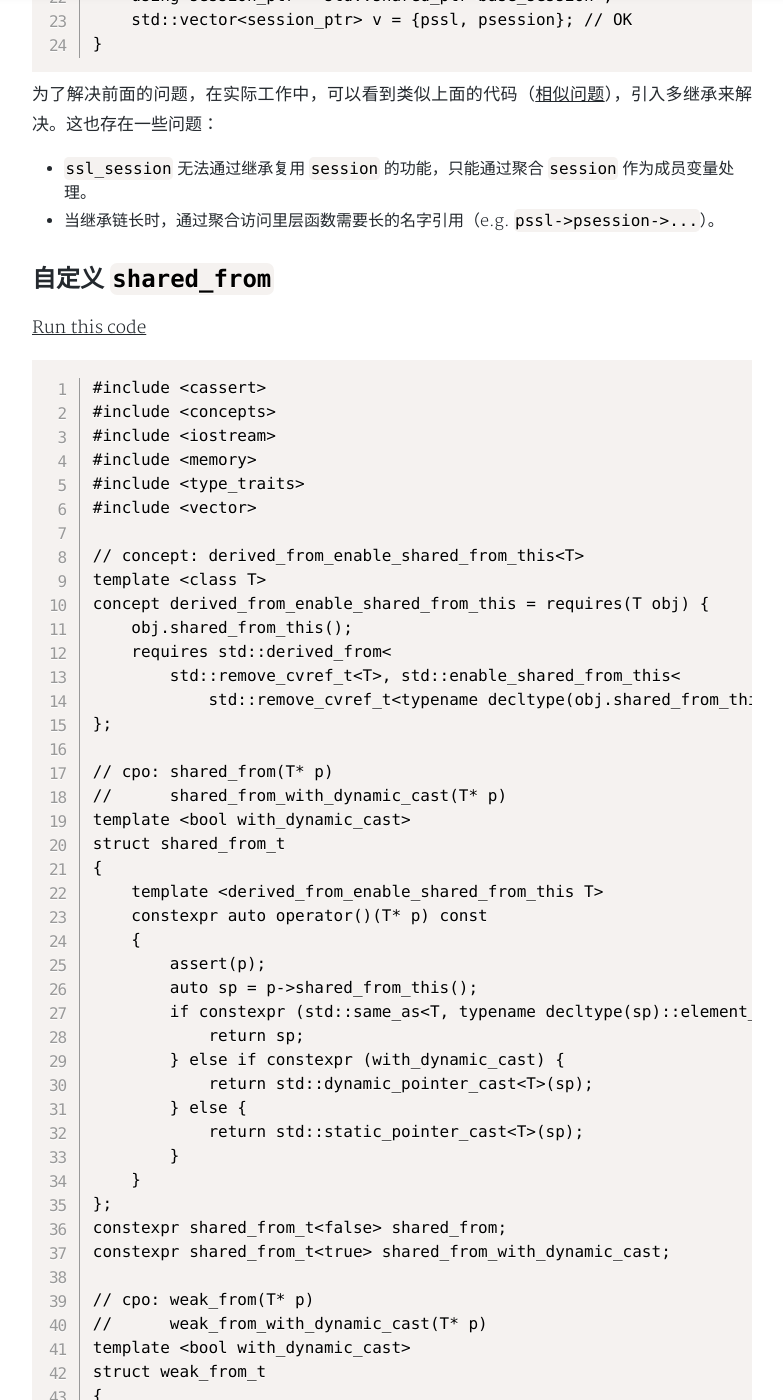
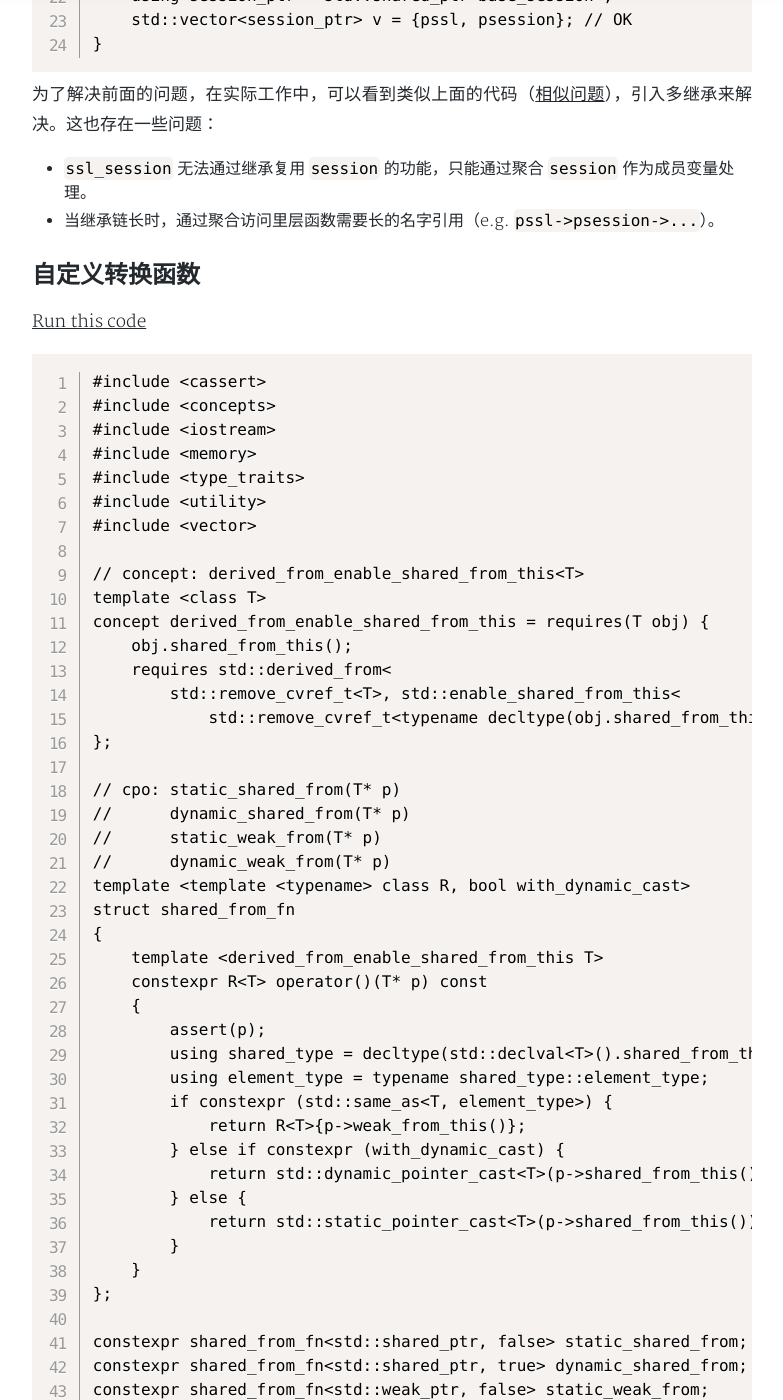
Before and after one commit to yanminhui/yanminhui.github.io, a Jekyll site: the page built from _posts/articles/2023-05-21-enable_shared_from_this.md, in a window 1280 px wide and 1400 px high, scrolled down 1882 px. Shown: the whole window, without its empty margins (248-1031 px from the left). Built offline with Jekyll 4.4.1, drawn with Linux system fonts in a browser that asks for light colours; nearby versions of some CDN libraries; a style sheet for code colours, icons or effects is not loaded; some of the changed text lies outside the part shown.

Commit message:
Update enable_shared_from_this

````diff
--- a/_posts/articles/2023-05-21-enable_shared_from_this.md
+++ b/_posts/articles/2023-05-21-enable_shared_from_this.md
@@ -72,15 +72,16 @@
 - `ssl_session` 无法通过继承复用 `session` 的功能，只能通过聚合 `session` 作为成员变量处理。
 - 当继承链长时，通过聚合访问里层函数需要长的名字引用（e.g. `pssl->psession->...`）。
 
-## 自定义 `shared_from`
+## 自定义转换函数
 
-[Run this code](https://godbolt.org/z/fodKd9q8G)
+[Run this code](https://godbolt.org/z/YMr46YWWY)
 ```.cpp
 #include <cassert>
 #include <concepts>
 #include <iostream>
 #include <memory>
 #include <type_traits>
+#include <utility>
 #include <vector>
 
 // concept: derived_from_enable_shared_from_this<T>
@@ -92,49 +93,33 @@
             std::remove_cvref_t<typename decltype(obj.shared_from_this())::element_type>>>;
 };
 
-// cpo: shared_from(T* p)
-//      shared_from_with_dynamic_cast(T* p)
-template <bool with_dynamic_cast>
-struct shared_from_t
+// cpo: static_shared_from(T* p)
+//      dynamic_shared_from(T* p)
+//      static_weak_from(T* p)
+//      dynamic_weak_from(T* p)
+template <template <typename> class R, bool with_dynamic_cast>
+struct shared_from_fn
 {
     template <derived_from_enable_shared_from_this T>
-    constexpr auto operator()(T* p) const
+    constexpr R<T> operator()(T* p) const
     {
         assert(p);
-        auto sp = p->shared_from_this();
-        if constexpr (std::same_as<T, typename decltype(sp)::element_type>) {
-            return sp;
+        using shared_type = decltype(std::declval<T>().shared_from_this());
+        using element_type = typename shared_type::element_type;
+        if constexpr (std::same_as<T, element_type>) {
+            return R<T>{p->weak_from_this()};
         } else if constexpr (with_dynamic_cast) {
-            return std::dynamic_pointer_cast<T>(sp);
+            return std::dynamic_pointer_cast<T>(p->shared_from_this());
         } else {
-            return std::static_pointer_cast<T>(sp);
+            return std::static_pointer_cast<T>(p->shared_from_this());
         }
     }
 };
-constexpr shared_from_t<false> shared_from;
-constexpr shared_from_t<true> shared_from_with_dynamic_cast;
 
-// cpo: weak_from(T* p)
-//      weak_from_with_dynamic_cast(T* p)
-template <bool with_dynamic_cast>
-struct weak_from_t
-{
-    template <derived_from_enable_shared_from_this T>
-    constexpr std::weak_ptr<T> operator()(T* p) const
-    {
-        assert(p);
-        auto wp = p->weak_from_this();
-        if constexpr (std::same_as<T, typename decltype(wp)::element_type>) {
-            return wp;
-        } else {
-            constexpr auto shared_from = shared_from_t<with_dynamic_cast>{};
-            return shared_from(p);
-        }
-    }
-};
-constexpr weak_from_t<false> weak_from;
-constexpr weak_from_t<true> weak_from_with_dynamic_cast;
-
+constexpr shared_from_fn<std::shared_ptr, false> static_shared_from;
+constexpr shared_from_fn<std::shared_ptr, true> dynamic_shared_from;
+constexpr shared_from_fn<std::weak_ptr, false> static_weak_from;
+constexpr shared_from_fn<std::weak_ptr, true> dynamic_weak_from;
 
 struct base_session
     : std::enable_shared_from_this<base_session>
@@ -147,7 +132,7 @@
 {
     virtual void connect()
     {
-        std::shared_ptr<session> self = shared_from(this); // OK
+        std::shared_ptr<session> self = static_shared_from(this); // OK
         // ... init async connect
     }
 };
@@ -157,7 +142,7 @@
 {
     void connect() override
     {
-        std::shared_ptr<ssl_session> self = shared_from_with_dynamic_cast(this); // OK
+        std::shared_ptr<ssl_session> self = dynamic_shared_from(this); // OK
         // ... init async connect
     }
 };
@@ -171,6 +156,6 @@
 }
 ```
 
-既然 `shared_from_this()` 无法达到要求，那就写个函数来适配它。`shared_from` 利用参数依赖查找机制获取对象的实际类型，检查对象是否实际派生于 `enable_shared_from_this`，再进行强制类型转换到符合要求的类型。
+既然 `shared_from_this()` 无法达到要求，那就写个函数来适配它。`shared_from_fn` 利用参数依赖查找机制获取对象的实际类型，检查对象是否实际派生于 `enable_shared_from_this`，再进行强制类型转换到符合要求的类型。
 
-> 也可以直接使用 `auto self = std::static_pointer_cast<T>(enable_from_this());` 获取，相比 `auto self = shared_from(this)` 要冗长一些。
+> 也可以直接使用 `auto self = std::static_pointer_cast<T>(enable_from_this());` 获取，相比 `auto self = static_shared_from(this)` 要冗长一些。
````
